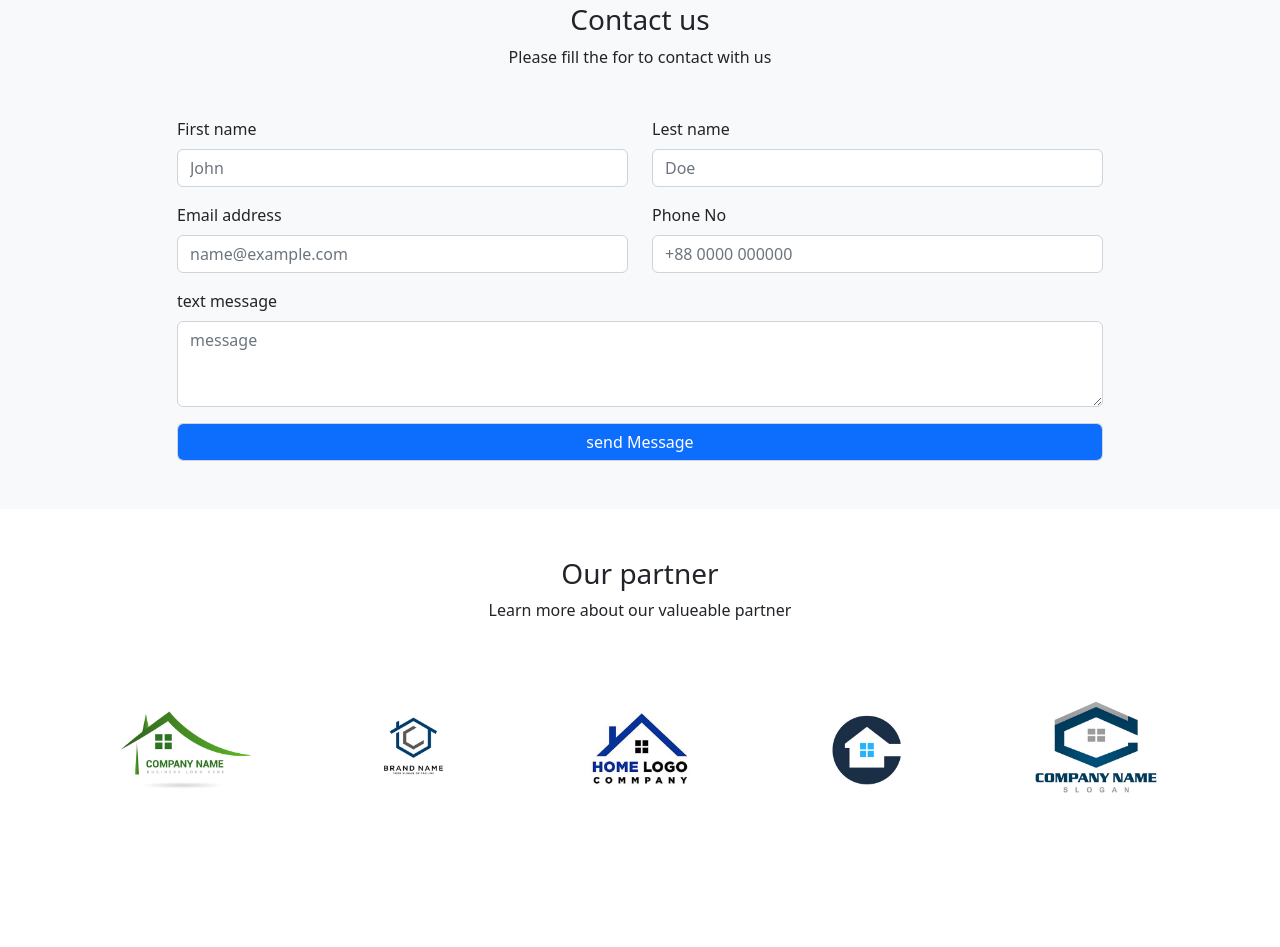
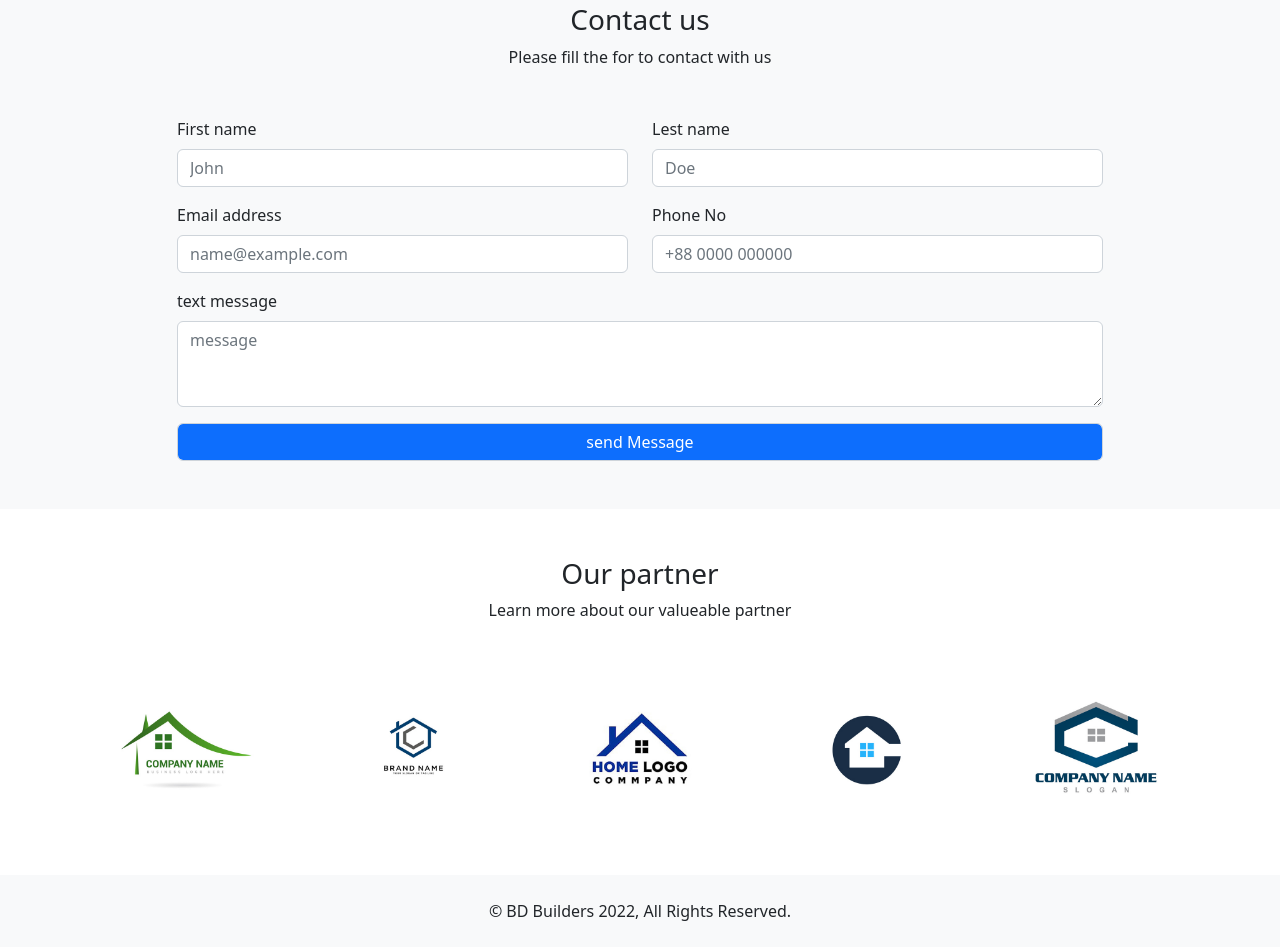
Before and after one commit to Manikuzzaman1990/BD-Builders, a plain HTML site: page index.html in a window 1280 px wide. Shown: the part 2276-3223 px from the top of the page. Before the commit the page ends 3151 px from the top, so only its background shows below. Drawn offline with nearby package versions, Linux system fonts and the light colour scheme.

Commit message:
footer area completed

```diff
--- a/index.html
+++ b/index.html
@@ -311,5 +311,14 @@
         </div>
       </div>
     </main>
+
+    <!-- footer area -->
+    <div class="footer bg-light py-4">
+      <div class="container">
+        <div class="footer-text text-center">
+          <p class="m-0">&copy; BD Builders 2022, All Rights Reserved.</p>
+        </div>
+      </div>
+    </div>
     <script src="https://cdn.jsdelivr.net/npm/bootstrap@5.2.2/dist/js/bootstrap.bundle.min.js" integrity="sha384-OERcA2EqjJCMA+/3y+gxIOqMEjwtxJY7qPCqsdltbNJuaOe923+mo//f6V8Qbsw3" crossorigin="anonymous"></script>
   </body>
```
